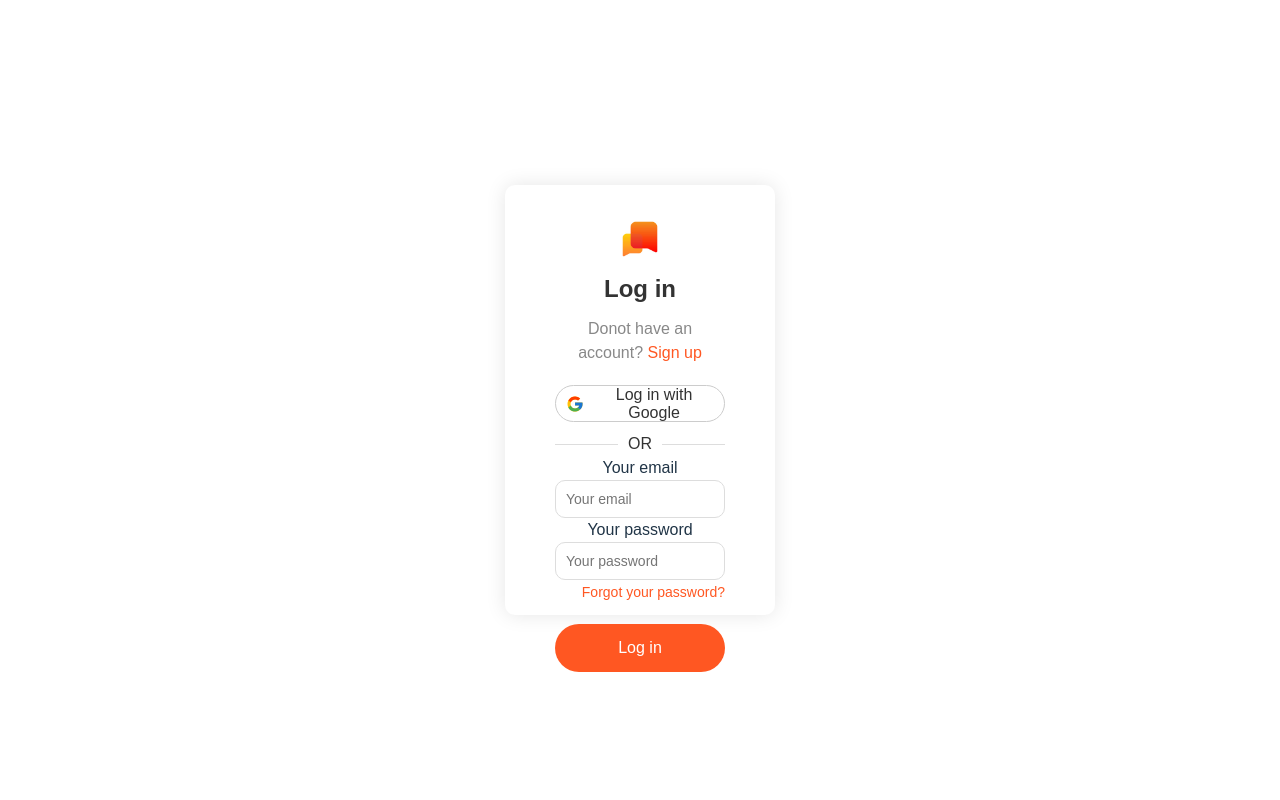
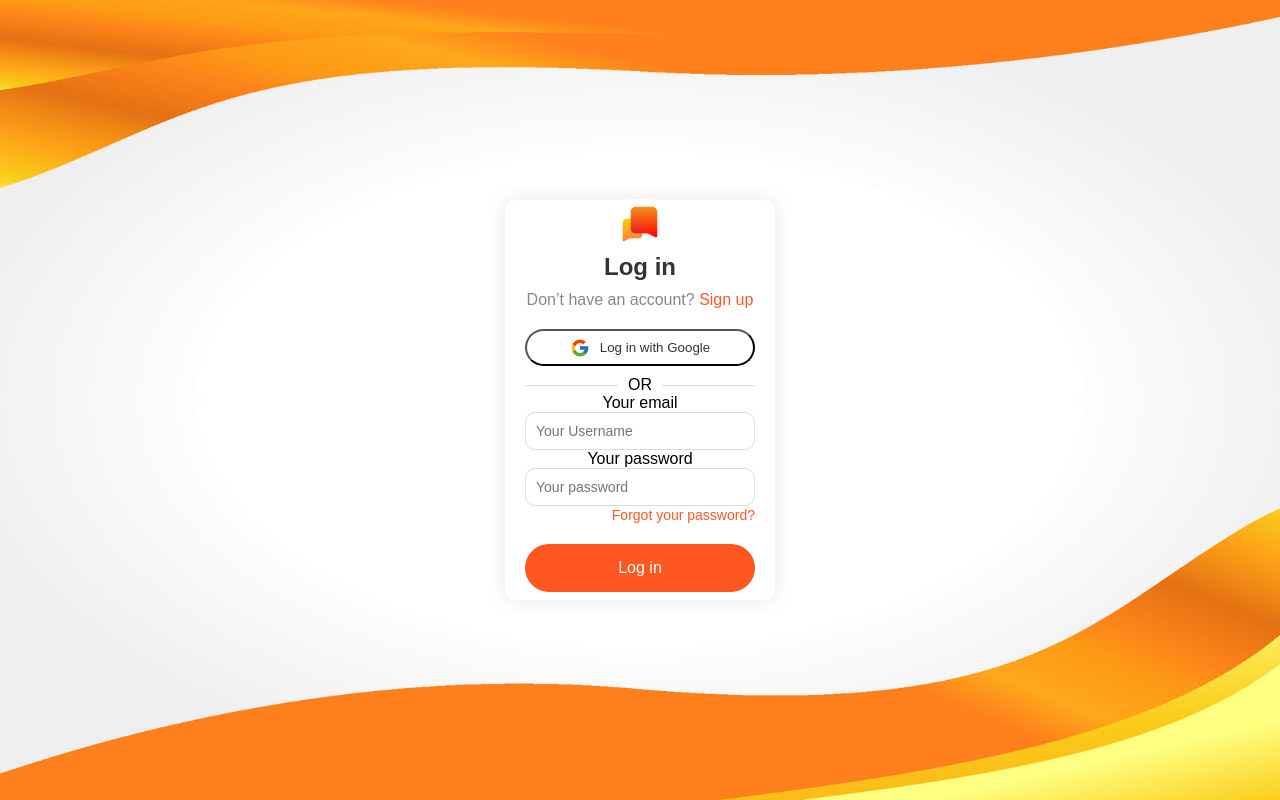
Before and after one commit to MuhammedFarsin/Helo-Client, a React (Vite) app: page / in a window 1280 px wide. Built offline with nearby package versions, Linux system fonts and the light colour scheme.

Commit message:
client commit

```diff
--- a/src/App.jsx
+++ b/src/App.jsx
@@ -7,7 +7,7 @@ import EmailResetPassword from "./Components/User/EmailResetPassword";
 import ResetPassword from "./Components/User/ResetPassword";
 import Home from "./Components/User/Home";
 import ProtectedAuth from "./Routes/ProtectedAuth";
-// import ProtectedRoute from "./Routes/ProtectedRoute";
+import ProtectedRoute from "./Routes/ProtectedRoute";
 
 function App() {
   return (
@@ -16,9 +16,9 @@ function App() {
         <Route
           path="/"
           element={
-            // <ProtectedAuth>
+            <ProtectedAuth>
               <Signin />
-            // </ProtectedAuth>
+            </ProtectedAuth>
           }
         />
         <Route
@@ -64,9 +64,9 @@ function App() {
         <Route
           path="/home"
           element={
-            // <ProtectedRoute>
-              <Home />
-            // {/* </ProtectedRoute> */}
+            <ProtectedRoute>
+            <Home />
+            </ProtectedRoute>
           }
         />
       </Routes>
--- a/src/Pages/User/home/home.css
+++ b/src/Pages/User/home/home.css
@@ -1,4 +1,4 @@
-/* Basic Reset */
+
 * {
     margin: 0;
     padding: 0;
@@ -8,7 +8,7 @@
   body {
     font-family: Arial, sans-serif;
     background-color: #fafafa;
-    height: 100vh; /* Ensure the body takes full viewport height */
+    height: 100vh;
     margin: 0;
   }
 
@@ -109,6 +109,6 @@
   }
 
   /* Background Image Fix */
-  body {
+  .home-body {
     background: #fff; /* Remove any background image and set solid color */
   }
--- a/src/Pages/User/home/home.jsx
+++ b/src/Pages/User/home/home.jsx
@@ -3,6 +3,8 @@ import './home.css'; // Link to your CSS file for styling
 
 function Home() {
   return (
+    <div className='home-body'>
+
     <div className="home-container">
       {/* Sidebar */}
       <div className="sidebar">
@@ -18,6 +20,7 @@ function Home() {
       <div className="suggestions">
         <Suggestions />
       </div>
+    </div>
     </div>
   );
 }
--- a/src/Pages/User/otp/otp.jsx
+++ b/src/Pages/User/otp/otp.jsx
@@ -29,7 +29,7 @@ function OtpPage() {
         try {
             const response = await axiosInstance.post("/verify-otp", { otp });
             if (response.data.success) {
-                navigate("/home"); // Navigate to the home page on success
+                navigate("/"); // Navigate to the home page on success
             } else {
                 setError("Invalid OTP. Please try again.");
             }
--- a/src/Pages/User/signin/signin.jsx
+++ b/src/Pages/User/signin/signin.jsx
@@ -1,8 +1,44 @@
+import { useState } from 'react';
 import { FcGoogle } from 'react-icons/fc';
-// import axiosInstance from "../../../Axios/axios";
-import "./signin.css"
+import axiosInstance from "../../../Axios/axios"; // Import axios instance
+import localStorage from 'redux-persist/lib/storage';
+import { useDispatch } from 'react-redux';
+import { login } from '../../../Redux/Slices/authSlice';
+import { setUser } from '../../../Redux/Slices/userSlice';
+import { toast } from 'react-toastify';
+import './signin.css';
 
 function SigninPage() {
+  const [username, setUsername] = useState('');
+  const [password, setPassword] = useState('');
+  const [error, setError] = useState('');
+
+  const dispatch = useDispatch()
+
+  const handleSubmit = async (e) => {
+    e.preventDefault();
+    setError('');
+    try {
+      const response = await axiosInstance.post('/login', {
+        username,
+        password,
+      });
+
+      if (response.data.success) {
+        localStorage.setItem('accessToken', response.data.accessToken)
+        dispatch(login())
+        dispatch(setUser(response.data.user))
+        toast.success("Login successful!");
+      } else {
+        setError('Invalid username or password. Please try again.');
+        toast.error("Invalid Password or Username...!");
+      }
+    } catch (error) {
+      setError('An error occurred during login. Please try again.');
+      console.error('Login error:', error);
+    }
+  };
+
   return (
     <div className="login-container">
       <div className="login-box">
@@ -10,7 +46,7 @@ function SigninPage() {
           <img src="/src/assets/imageProject/logo.jpg" alt="Logo" />
         </div>
         <h2>Log in</h2>
-                <p>Donot have an account? <a href="/signup">Sign up</a></p>
+        <p>Don’t have an account? <a href="/signup">Sign up</a></p>
 
         {/* Google Login Button */}
         <button className="social-login google">
@@ -22,20 +58,35 @@ function SigninPage() {
           <span>OR</span>
         </div>
 
-                <form>
+        {error && <p className="error">{error}</p>}
+
+        <form onSubmit={handleSubmit}>
           <div className="form-group">
             <label htmlFor="email">Your email</label>
-                        <input type="email" id="email" placeholder="Your email" required />
+            <input
+              type="text"
+              id="username"
+              value={username}
+              onChange={(e) => setUsername(e.target.value)}
+              placeholder="Your Username"
+              required
+            />
           </div>
           <div className="form-group">
             <label htmlFor="password">Your password</label>
-                        <input type="password" id="password" placeholder="Your password" required />
-                        <span className="toggle-password">Hide</span>
+            <input
+              type="password"
+              id="password"
+              value={password}
+              onChange={(e) => setPassword(e.target.value)}
+              placeholder="Your password"
+              required
+            />
           </div>
           <div className="forgot-password">
-                        <a href="#">Forgot your password?</a>
+            <a href="/forgot-password">Forgot your password?</a>
           </div>
-                    <button className="login-button">Log in</button>
+          <button type="submit" className="login-button">Log in</button>
         </form>
       </div>
     </div>
--- a/src/Pages/User/signup/signup.css
+++ b/src/Pages/User/signup/signup.css
@@ -1,4 +1,4 @@
-/* signinpage.css */
+/* signup.css */
 
 body {
     margin: 0;
@@ -14,7 +14,7 @@ body {
     background-position: center;
   }
 
-.login-container {
+  .signup-container {
     display: flex;
     justify-content: center;
     align-items: center;
@@ -23,7 +23,7 @@ body {
     box-sizing: border-box; /* Ensure padding is included within the width */
   }
 
-.login-box {
+  .signup-box {
     height: 430px;
     background-color: #fff;
     padding: 50px;
@@ -34,7 +34,7 @@ body {
     text-align: center;
   }
 
-.logo img {
+  .signup-logo img {
     width: 50px;
     margin-top: -21px;
     border-radius: 30%;
@@ -56,7 +56,7 @@ p a {
     text-decoration: none;
   }
 
-.google {
+  .signup-social-login {
     width: 100%;
     padding: 10px;
     margin-bottom: 10px;
@@ -71,56 +71,54 @@ p a {
     height: 37px;
   }
 
-.google img {
-    width: 30px;
-    margin-right: 10px;
-}
-
-.google:hover {
+  .signup-social-login:hover {
     background-color: #f5f5f5;
   }
 
-.divider {
+  .signup-divider {
     display: flex;
     align-items: center;
     text-align: center;
     color: #333;
   }
 
-.divider::before,
-.divider::after {
+  .signup-divider::before,
+  .signup-divider::after {
     content: '';
     flex: 1;
     height: 1px;
     background-color: #ddd;
-
   }
 
-.divider::before {
+  .signup-divider::before {
     margin-right: 10px;
   }
 
-.divider::after {
+  .signup-divider::after {
     margin-left: 10px;
   }
 
-.input-group {
+  .signup-form {
+    margin-top: 0.5rem;
+  }
+
+  .signup-input-group {
     margin-bottom: 15px;
     text-align: left;
   }
 
-input {
+  .signup-input {
     width: 100%;
     padding: 10px;
     border: 1px solid #ddd;
     border-radius: 10px; /* Make the input fields more rounded */
     box-sizing: border-box; /* Ensure padding is included within the width */
     font-size: 14px; /* Slightly increase the font size */
-    color: #333 ;
+    color: #333;
     background-color: #fff;
   }
 
-.toggle-password {
+  .signup-toggle-password {
     font-size: 12px;
     color: #888;
     cursor: pointer;
@@ -131,22 +129,11 @@ input {
     align-items: center;
   }
 
-.toggle-password svg {
+  .signup-toggle-password svg {
     margin-left: 5px;
   }
 
-.forgot-password {
-    margin-bottom: 20px;
-    text-align: right;
-}
-
-.forgot-password a {
-    color: #FF5722;
-    text-decoration: none;
-    font-size: 14px;
-}
-
-.login-button {
+  .signup-button {
     width: 100%;
     padding: 15px; /* Increase padding for a bigger button */
     background-color: #FF5722;
@@ -158,6 +145,6 @@ input {
     transition: background-color 0.3s ease; /* Add a smooth transition for the hover effect */
   }
 
-.login-button:hover {
+  .signup-button:hover {
     background-color: #E64A19;
   }
--- a/src/Pages/User/signup/signup.jsx
+++ b/src/Pages/User/signup/signup.jsx
@@ -3,7 +3,7 @@ import { useNavigate } from "react-router-dom";
 import { FcGoogle } from "react-icons/fc";
 import { toast } from "react-toastify";
 import axiosInstance from "../../../Axios/axios";
-import "./signup.css";
+import "./signup.css"; // Make sure this path is correct or update it as needed
 
 function SignUpPage() {
   // Declare state for form data
@@ -14,7 +14,6 @@ function SignUpPage() {
     password: "",
   });
 
-  // Declare state for success and error messages
   const navigate = useNavigate();
 
   // Handle form input changes
@@ -44,10 +43,10 @@ function SignUpPage() {
   };
 
   return (
-    <div className="login-container">
-      <div className="login-box">
-        <div className="logo">
-          <img src="/src/assets/imageProject/logo.jpg" alt="Logo" />
+    <div className="signup-container">
+      <div className="signup-box">
+        <div className="signup-logo">
+          <img src="/src/assets/imageProject/logo.jpg" alt="Logo" className="signup-logo-image" />
         </div>
         <h2>Sign Up</h2>
         <p>
@@ -55,18 +54,17 @@ function SignUpPage() {
         </p>
 
         {/* Google Sign Up Button */}
-        <button className="social-login google">
+        <button className="signup-social-login google">
           <FcGoogle size={20} />
-          Log in with Google
+          Sign up with Google
         </button>
 
-        <div className="divider">
+        <div className="signup-divider">
           <span>OR</span>
         </div>
 
-
-        <form style={{marginTop: '0.5rem'}} onSubmit={handleSubmit}>
-          <div className="input-group">
+        <form className="signup-form" onSubmit={handleSubmit}>
+          <div className="signup-input-group">
             <input
               type="text"
               placeholder="Username"
@@ -74,9 +72,10 @@ function SignUpPage() {
               name="username"
               value={formData.username}
               onChange={handleInputChange}
+              className="signup-input"
             />
           </div>
-          <div className="input-group">
+          <div className="signup-input-group">
             <input
               type="email"
               placeholder="Email"
@@ -84,9 +83,10 @@ function SignUpPage() {
               name="email"
               value={formData.email}
               onChange={handleInputChange}
+              className="signup-input"
             />
           </div>
-          <div className="input-group">
+          <div className="signup-input-group">
             <input
               type="tel"
               placeholder="Mobile number"
@@ -94,9 +94,10 @@ function SignUpPage() {
               name="phone"
               value={formData.phone}
               onChange={handleInputChange}
+              className="signup-input"
             />
           </div>
-          <div className="input-group">
+          <div className="signup-input-group">
             <input
               type="password"
               placeholder="Password"
@@ -104,12 +105,12 @@ function SignUpPage() {
               name="password"
               value={formData.password}
               onChange={handleInputChange}
+              className="signup-input"
             />
-            <span className="toggle-password">Hide</span>
+            <span className="signup-toggle-password">Hide</span>
           </div>
-          <button className="login-button">Create an account</button>
+          <button type="submit" className="signup-button">Create an account</button>
         </form>
-
       </div>
     </div>
   );
--- a/src/Redux/Store.js
+++ b/src/Redux/Store.js
@@ -1,21 +1,38 @@
 import { configureStore, combineReducers } from "@reduxjs/toolkit";
 import storage from "redux-persist/lib/storage";
-import { persistReducer } from "redux-persist";
+import { persistReducer, persistStore } from "redux-persist";
 import authReducer from "./Slices/authSlice";
 import userReducer from "./Slices/userSlice";
+import { FLUSH, REHYDRATE, PAUSE, PERSIST, PURGE, REGISTER } from 'redux-persist';
 
+// Persist config setup
 const persistConfig = {
   key: "root",
   version: 1,
   storage,
 };
-const reducer = combineReducers({
+
+// Combine reducers
+const rootReducer = combineReducers({
   auth: authReducer,
   user: userReducer,
 });
-const persistedReducer = persistReducer(persistConfig, reducer);
 
+// Apply persistReducer to the rootReducer
+const persistedReducer = persistReducer(persistConfig, rootReducer);
+
+// Store configuration with middleware adjustments to ignore non-serializable checks
 const store = configureStore({
   reducer: persistedReducer,
+  middleware: (getDefaultMiddleware) =>
+    getDefaultMiddleware({
+      serializableCheck: {
+        // Ignore the following action types that come from redux-persist
+        ignoredActions: [FLUSH, REHYDRATE, PAUSE, PERSIST, PURGE, REGISTER],
+      },
+    }),
 });
+
+export const persistor = persistStore(store);
+
 export default store;
--- a/src/main.jsx
+++ b/src/main.jsx
@@ -1,20 +1,21 @@
 import React from "react";
 import { createRoot } from "react-dom/client";
 import App from "./App.jsx";
-import "./index.css";
 import { Provider } from "react-redux";
-import store from "./Redux/Store.js";
+import store from "./Redux/Store.js"; // Ensure this path is correct
 import { PersistGate } from "redux-persist/integration/react";
 import { persistStore } from "redux-persist";
-import { ToastContainer } from "react-toastify"; // Correct import
-import "react-toastify/dist/ReactToastify.css"; // Ensure the correct path for styles
+import { ToastContainer } from "react-toastify"; // Ensure ToastContainer is correctly imported
+import "react-toastify/dist/ReactToastify.css"; // Ensure the path is correct for styles
 
+// Create a persistor instance
 let persistor = persistStore(store);
 
+// Render the application
 createRoot(document.getElementById("root")).render(
   <React.StrictMode>
     <Provider store={store}>
-      <PersistGate persistor={persistor}>
+      <PersistGate persistor={persistor} loading={<div>Loading...</div>}>
         <App />
         <ToastContainer />
       </PersistGate>
```
Also changed, not shown: src/Pages/User/signin/signin.css (line endings or trailing spaces). Lines whose indentation alone changed are shown as unchanged.
